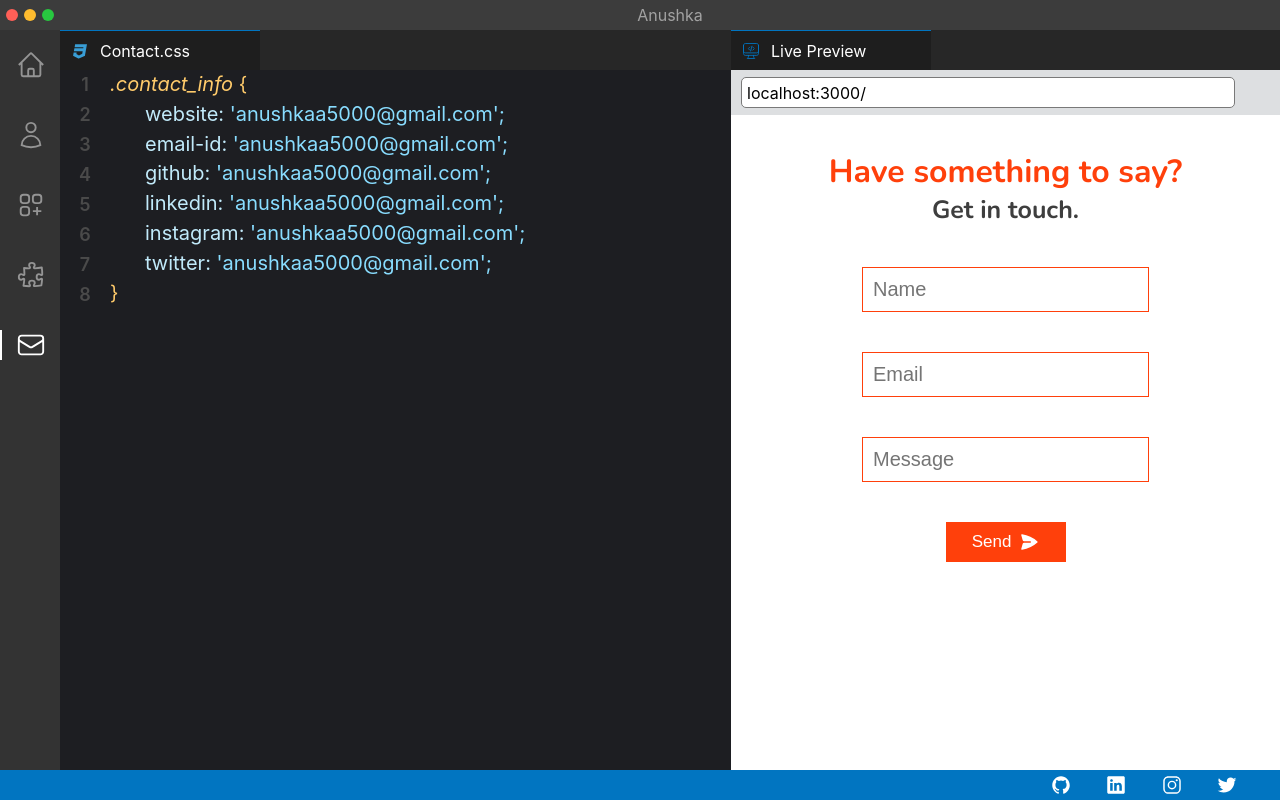
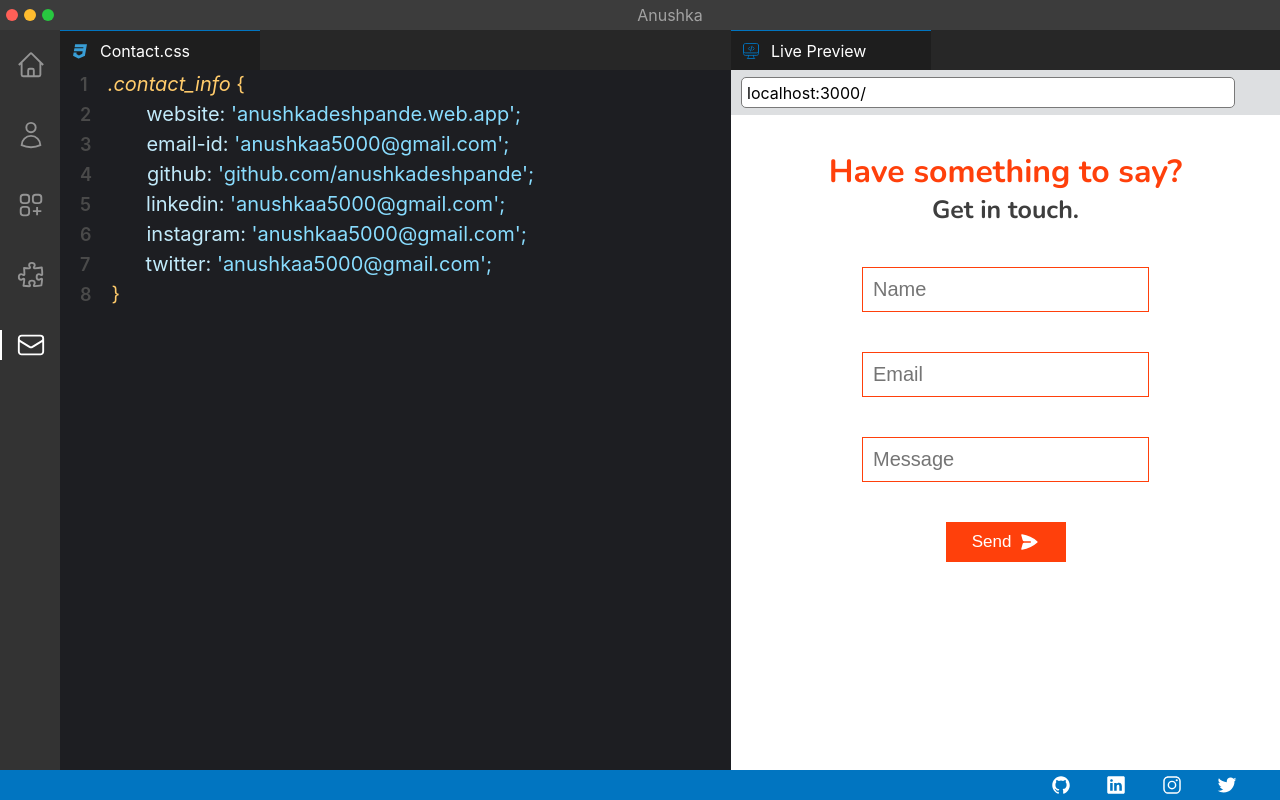
Before and after one commit to anushkadeshpande/vscode-theme-portfolio, a React (Create React App) app: page /contact in a window 1280 px wide. Built offline with nearby package versions, Linux system fonts and the light colour scheme.

Commit message:
style: fixed line numbers on contact page

```diff
--- a/src/pages/Contact.css
+++ b/src/pages/Contact.css
@@ -25,6 +25,16 @@
     font-weight: 600;
     line-height:30px;
     font-size: 18px;
+}
+
+.lineNo {
+    font-style: normal;
+    color: #4a4a4a;
+    font-weight: 600;
+    line-height:30px;
+    font-size: 18px;
+    margin-right: 20px;
+    margin-left: 20px;
 }
 
 .Contact__contactInfo {
--- a/src/pages/Contact.js
+++ b/src/pages/Contact.js
@@ -1,46 +1,66 @@
-import './Contact.css'
-import ContactBrowser from '../components/ContactBrowser'
+import "./Contact.css";
+import ContactBrowser from "../components/ContactBrowser";
 import TabBar from "../components/TabBar";
 
 const Contact = () => {
-    return(
+  return (
     <div className="Contact">
-
       <div className="Contact__lhs">
         <TabBar tabName="Contact" />
         <div className="Contact__lhs__content">
-            <div className="Contact__lineNumbers">
-                {/* {for(let i=1; i<=5; i++) <p>i</p>} */}
-                <p>1</p>
-                <p>2</p>
-                <p>3</p>
-                <p>4</p>
-                <p>5</p>
-                <p>6</p>
-                <p>7</p>
-                <p>8</p>
-            </div>
           <div className="Contact__contactInfo">
-                <p className="contactInfo__propName"><span style={{fontStyle: 'italic'}}>.contact_info</span>{" {"}</p>
+            <p className="contactInfo__propName">
+              <span style={{ fontStyle: "italic" }}>
+                <span className="lineNo">1</span>.contact_info
+              </span>
+              {" {"}
+            </p>
+            <p style={{ display: "flex" }}>
+              <span className="lineNo">2</span>
               <p className="contactInfo__props">
-                    <span style={{color: " #c1eafa"}}>website:</span> {"'anushkaa5000@gmail.com'"};
+                <span style={{ color: " #c1eafa" }}>website:</span>{" "}
+                {"'anushkadeshpande.web.app'"};
               </p>
+            </p>
+            <p style={{ display: "flex" }}>
+              <span className="lineNo">3</span>
               <p className="contactInfo__props">
-                    <span style={{color: " #c1eafa"}}>email-id:</span> {"'anushkaa5000@gmail.com'"};
+                <span style={{ color: " #c1eafa" }}>email-id:</span>{" "}
+                {"'anushkaa5000@gmail.com'"};
               </p>
+            </p>
+            <p style={{ display: "flex" }}>
+              <span className="lineNo">4</span>
               <p className="contactInfo__props">
-                    <span style={{color: " #c1eafa"}}>github:</span> {"'anushkaa5000@gmail.com'"};
+                <span style={{ color: " #c1eafa" }}>github:</span>{" "}
+                {"'github.com/anushkadeshpande'"};
               </p>
+            </p>
+            <p style={{ display: "flex" }}>
+              <span className="lineNo">5</span>
               <p className="contactInfo__props">
-                    <span style={{color: " #c1eafa"}}>linkedin:</span> {"'anushkaa5000@gmail.com'"};
+                <span style={{ color: " #c1eafa" }}>linkedin:</span>{" "}
+                {"'anushkaa5000@gmail.com'"};
               </p>
+            </p>
+            <p style={{ display: "flex" }}>
+              <span className="lineNo">6</span>
               <p className="contactInfo__props">
-                    <span style={{color: " #c1eafa"}}>instagram:</span> {"'anushkaa5000@gmail.com'"};
+                <span style={{ color: " #c1eafa" }}>instagram:</span>{" "}
+                {"'anushkaa5000@gmail.com'"};
               </p>
+            </p>
+            <p style={{ display: "flex" }}>
+              <span className="lineNo">7</span>
               <p className="contactInfo__props">
-                    <span style={{color: " #c1eafa"}}>twitter:</span> {"'anushkaa5000@gmail.com'"};
+                <span style={{ color: " #c1eafa" }}>twitter:</span>{" "}
+                {"'anushkaa5000@gmail.com'"};
               </p>
+            </p>
+            <p style={{ display: "flex" }}>
+              <span className="lineNo">8</span>
               <p className="contactInfo__propName">{"}"}</p>
+            </p>
           </div>
         </div>
       </div>
@@ -50,7 +70,7 @@ const Contact = () => {
         <ContactBrowser />
       </div>
     </div>
-    )
-}
+  );
+};
 
 export default Contact;
--- a/src/pages/Home.css
+++ b/src/pages/Home.css
@@ -92,6 +92,7 @@ background-color: #1D1E22;
         margin-left: 20px;
         margin-top: 60px;
         margin-right: 20px;
+        width: calc(100vw - 90px);
     }
 
     .Home__content {
@@ -105,4 +106,8 @@ background-color: #1D1E22;
         margin-top: 40px;
         width: 95%;
     }
+
+    .Home__content__lhs__section > ul > li {
+        width: calc(100vw - 90px);
+    }
 }
--- a/src/pages/Home.js
+++ b/src/pages/Home.js
@@ -1,5 +1,6 @@
 import "./Home.css";
 import TabBar from '../components/TabBar'
+import { Link } from "react-router-dom";
 
 const Home = () => {
   return (
@@ -17,15 +18,19 @@ const Home = () => {
             <h3>Start</h3>
             <ul>
               <li>
-                <a>Placeholder...</a>
+                <Link to="/about">About Me</Link>
               </li>
 
               <li>
-                <a>Placeholder...</a>
+                <Link to="/projects">My Projects</Link>
               </li>
 
               <li>
-                <a>Placeholder...</a>
+                <Link to="/other">Other Activities</Link>
+              </li>
+
+              <li>
+                <Link to="/contact">Let's chat</Link>
               </li>
             </ul>
           </div>
```
Lines whose indentation alone changed are shown as unchanged.
